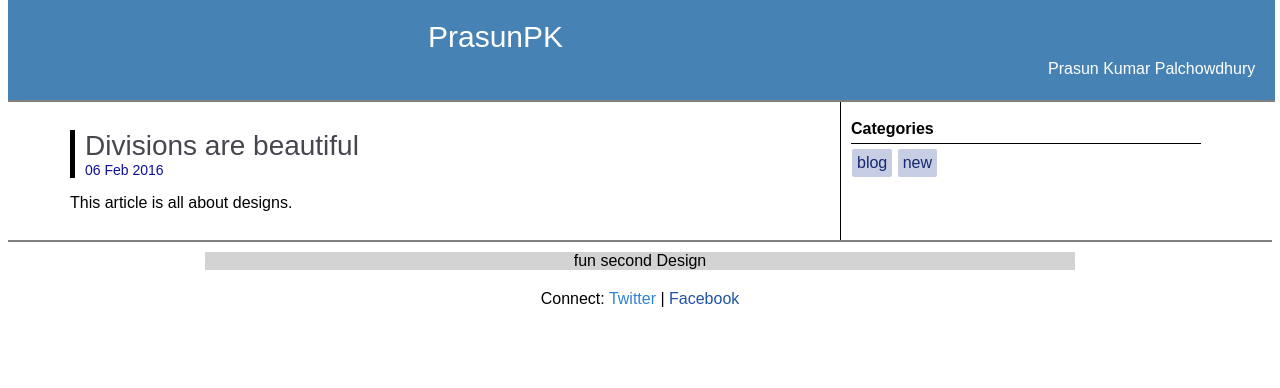
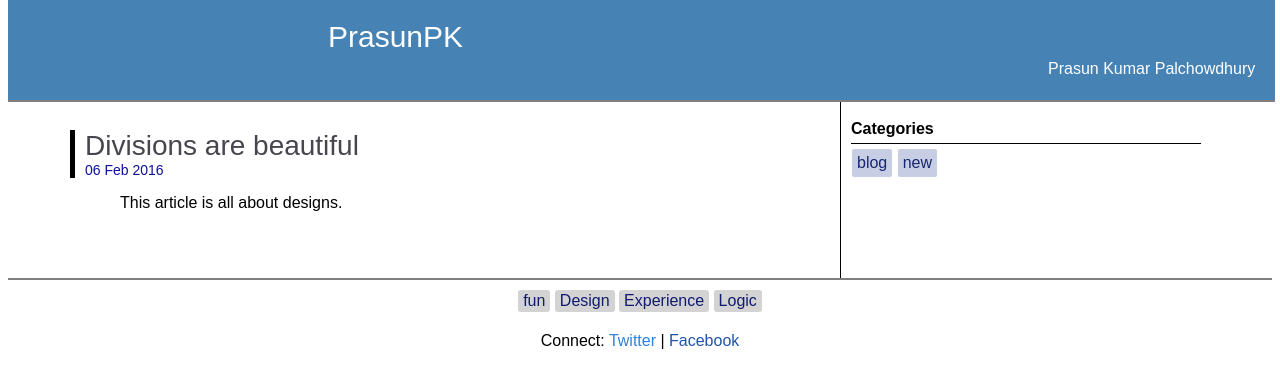
Before and after one commit to PrasunPK/PrasunPK.github.io, a Jekyll site: the page built from index.html, in a window 1280 px wide. Shown: the top 388 px of the page. Built offline with Jekyll 4.4.1, drawn with Linux system fonts in a browser that asks for light colours; nearby versions of some CDN libraries.

Commit message:
Tag style is changed and post description is margined

```diff
--- a/_posts/2016-02-06-divisions-are-beautiful.markdown
+++ b/_posts/2016-02-06-divisions-are-beautiful.markdown
@@ -2,16 +2,16 @@
 layout: posts_layout
 comments: true
 title : Divisions are beautiful
-description: This article is all about designs.
 id: 12
-
-categories :
+categories:
     - blog
     - new
 tags:
     - fun
-    - second
     - Design
+    - Experience
+    - Logic
+description: This article is all about designs.
 ---
 
 <html>
--- a/css/footer.css
+++ b/css/footer.css
@@ -27,10 +27,20 @@
 
 .tag{
     display: inline-block;
+    border-radius: 3px;
+    padding: 2px 5px;
+    background-color: lightgrey;
+}
+
+.tag:hover{
+    transition: background-color 0.5s ease;
+    background-color: grey;
+    transition: color 0.2s ease;
+    color:#ffffff;
 }
 
 .footer-layer-1{
-    background-color: lightgrey;
+    color: #111b70;
     width: 70%;
     margin: 0 auto;
 }
--- a/css/header.css
+++ b/css/header.css
@@ -1,5 +1,5 @@
 .site-header{
-    left: 0%;
+    left: 200px;
 }
 
 .header-of-header{
@@ -22,7 +22,7 @@
 .smaller .site-title{
     transition: all 0.3s ease;
     font-size: 24px;
-    margin-left: 400px;
+    margin-left: 300px;
 }
 
 .smaller .site-name{
--- a/css/main.css
+++ b/css/main.css
@@ -8,14 +8,14 @@ body{
     height: 40px;
     width: 200px;
     font-size: 30px;
-    margin-left: 400px;
+    margin-left: 300px;
     float: left;
     color : white;
 }
 
 .header-of-header .site-name{
     float: left;
-    margin-left: 400px;
+    margin-left: 500px;
     height: 30px;
     margin-top: 60px;
     color : white;
@@ -53,9 +53,13 @@ body{
 }
 
 .post-meta{
-    height: 80px;
+    padding-bottom: 20px;
 }
 
 .post-head{
     border-left: 5px solid black;
 }
+
+.post-description{
+    margin-left: 50px;
+}
--- a/index.html
+++ b/index.html
@@ -11,7 +11,7 @@ layout: default
             </a>
             <div class="post-date">{{ post.date | date_to_string }}</div>
         </div>
-        <div>
+        <div class="post-description">
             <p>{{ post.description }}</p>
         </div>
     </div>
```
